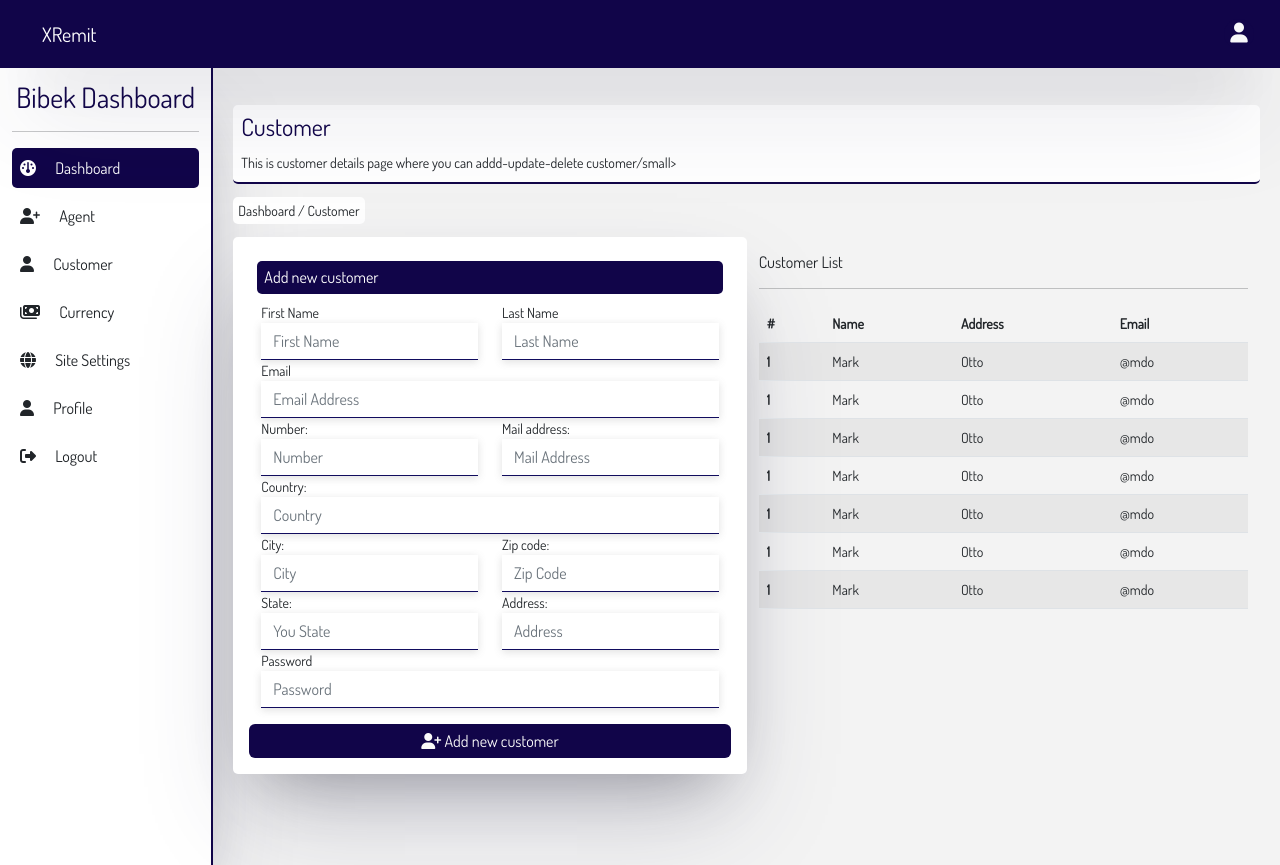
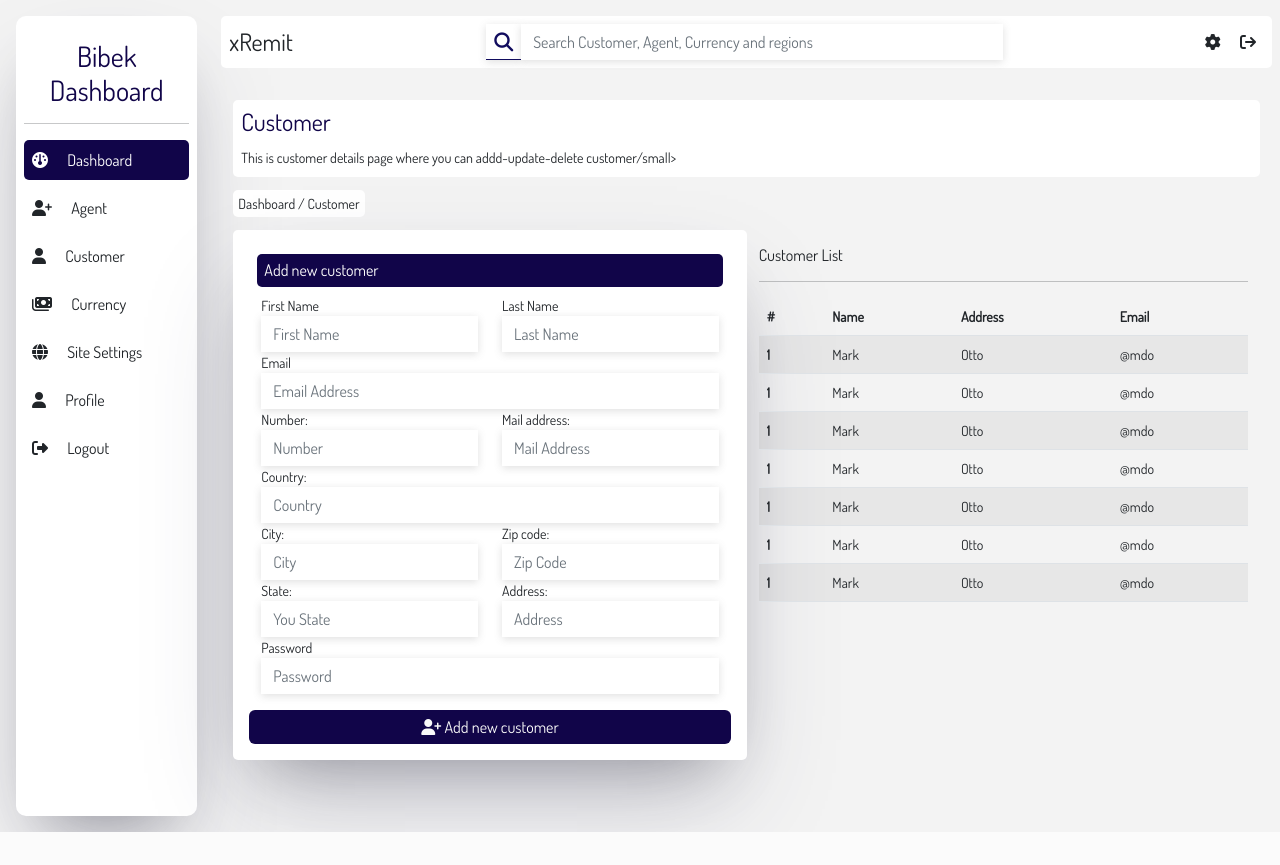
Before and after one commit to bivek1/xremit, a Django app: page /owner/customer-data in a window 1280 px wide. After the commit the page ends 832 px from the top, so only its background shows below. Run offline with Django 4.2, Linux system fonts and the light colour scheme; a user stored in the database is signed in; data comes from the database, SQL or seed files in the repository; both versions use the stored data as it was after the commit; some libraries are stand-ins or nearby versions.

Commit message:
dashboard update

```diff
--- a/remit/static/css/style.css
+++ b/remit/static/css/style.css
@@ -25,13 +25,16 @@
     border: none;
     color: black;
     border-radius: 0px;
+    /* border-top-right-radius: 10px;
+    border-bottom-right-radius: 10px; */
     box-shadow: rgba(99, 99, 99, 0.2) 0px 2px 8px 0px;
-    border-bottom: 1px solid #110c5e;
+    /* border-bottom: 1px solid #110c5e; */
     box-shadow: rgb(rgb(1rgb(169, 169, 169)84, 184), rgb(141rgb(92, 92, 92)1, 141), #1e1780);
 }
 
 .form-control:focus{
     border: none;
+    border-bottom: 1px solid #110c5e;
     box-shadow: rgba(0, 0, 0, 0.06) 0px 2px 4px 0px inset;
     transition-delay:.4s;
 
@@ -138,7 +141,8 @@ a{
     left: 0;
     top: 55px;
     bottom: 0;
-    border-right: 2px solid rgb(17, 5, 73);
+    border-radius: 10px;
+
     box-shadow: rgba(50, 50, 93, 0.25) 0px 50px 100px -20px, rgba(0, 0, 0, 0.3) 0px 30px 60px -30px;
 }
 .activedb{
@@ -194,7 +198,7 @@ a{
 }
 .topBox{
     background-color: white;
-    border-bottom: 2px solid rgb(17, 5, 73);
+
     border-radius: 5px;
 
 }
@@ -207,3 +211,9 @@ a{
     border-radius: 5px;
     transition-duration: 300ms;
 }
+
+.back{
+    background-color: rgb(247, 247, 247);
+    padding: 10px;
+    border-radius: 10px;
+}
--- a/remit/template/owner/dashboard.html
+++ b/remit/template/owner/dashboard.html
@@ -8,7 +8,7 @@
 
 
 {% block navbar %}
-<div class="container-fluid">
+<!-- <div class="container-fluid">
   <nav class="navbar fixed-top navbar-expand-lg bg-body-tertiary">
       <div class="container-fluid">
         <a class="navbar-brand" href="{%url 'homepage:homepage'%}">XRemit</a>
@@ -55,17 +55,18 @@
         </div>
       </div>
   </nav>
-</div>
-<div class="maintain">
+</div> -->
+<!-- <div class="maintain">
 
-</div>
+</div> -->
 {% endblock navbar %}
 
 
 {% block content %}
 <div class="row p-0 m-0">
     <!-- Side Bar -->
-    <div class="col-lg-2 col-md-1 side-bar">
+    <div class="col-lg-2 col-md-1 p-3" >
+      <div class="side-bar p-2">
         <h3 class="text-primary mt-3 text-center text-capitalize">
           {{user.username}} Dashboard
         </h3>
@@ -132,32 +133,51 @@
 
 
       </div>
+    </div>
+
     <!-- SideBar -->
 
 
 
 
     <div class="col-lg-10 col-md-11 p-2">
+
+      <div class="topBox d-flex justify-content-between p-2 mt-2">
+        <h4 class="my-auto">xRemit</h4>
+        <div class=" login-flex d-flex my-auto" style="width: 50%;">
+         <i class="fa fa-magnifying-glass my-auto p-2"></i>
+         <input type="text" name="email" class="form-control"  placeholder="Search Customer, Agent, Currency and regions" required id="">
+        </div>
+        <div class="my-auto">
+           <i class="fa fa-cog p-2"></i>
+           <a href="{%url 'homepage:logout'%}">
+              <i class="fa fa-sign-out p-2"></i>
+           </a>
+
+        </div>
+      </div>
       {% block inside %}
-
-
 
         <div class="row p-0 m-0 mt-3">
 
-          <div>
+
           <div class="topBox mt-3 p-2">
             <h4 class="text-primary">Dashboard</h4>
             <small>This is admin dashboard. You can mainpulate everything from this dashboard</small>
           </div>
-          </div>
 
-          <div class="mt-3">
+
+          <div class="mt-3 m-0 p-0">
             <span class="breadcum">
               Dashboard/
             </span>
           </div>
-
-          <div class="col-12 col-lg-3 mt-3">
+          <div class="row m-0 back mt-3">
+            <h6 class="p-0">
+              Shortcut for different items
+            </h6>
+            <hr>
+            <div class="das-top col-12 col-lg-3 mt-2 ps-0">
               <a href="">
                   <div class="dashboard-box">
                       <div class="my-auto">
@@ -179,7 +199,7 @@
 
             </div>
 
-          <div class="col-12 col-lg-3 mt-3">
+            <div class="col-12 col-lg-3 mt-2">
               <a href="">
                   <div class="dashboard-box">
                       <div class="my-auto">
@@ -201,7 +221,7 @@
 
             </div>
 
-          <div class="col-12 col-lg-3 mt-3">
+            <div class="col-12 col-lg-3 mt-2">
               <a href="">
                   <div class="dashboard-box">
                       <div class="my-auto">
@@ -223,7 +243,7 @@
 
             </div>
 
-          <div class="col-12 col-lg-3 mt-3">
+            <div class="das-tops col-12 col-lg-3 mt-2 pe-0">
               <a href="">
                   <div class="dashboard-box">
                       <div class="my-auto">
@@ -247,6 +267,8 @@
 
             </div>
           </div>
+
+        </div>
       {% endblock inside %}
     </div>
 
```
Also changed, not shown: remit/db.sqlite3. Lines whose indentation alone changed are shown as unchanged.
